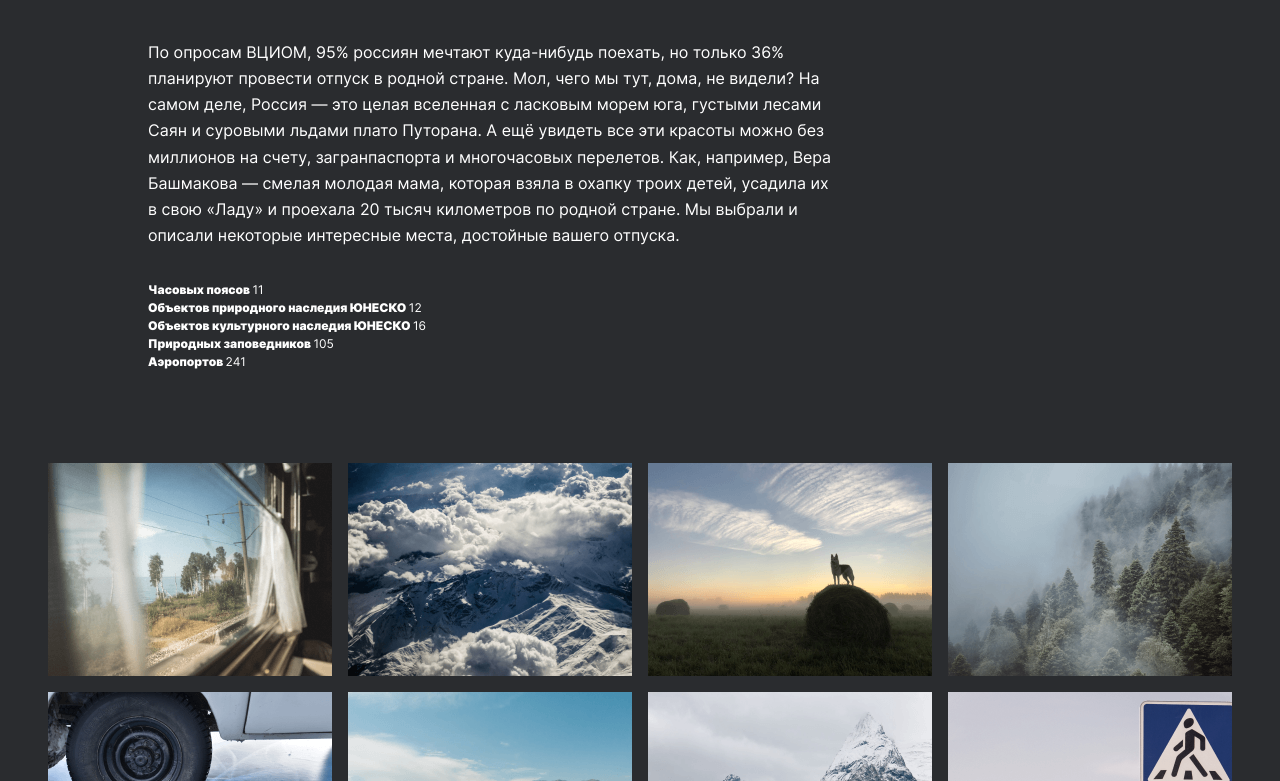
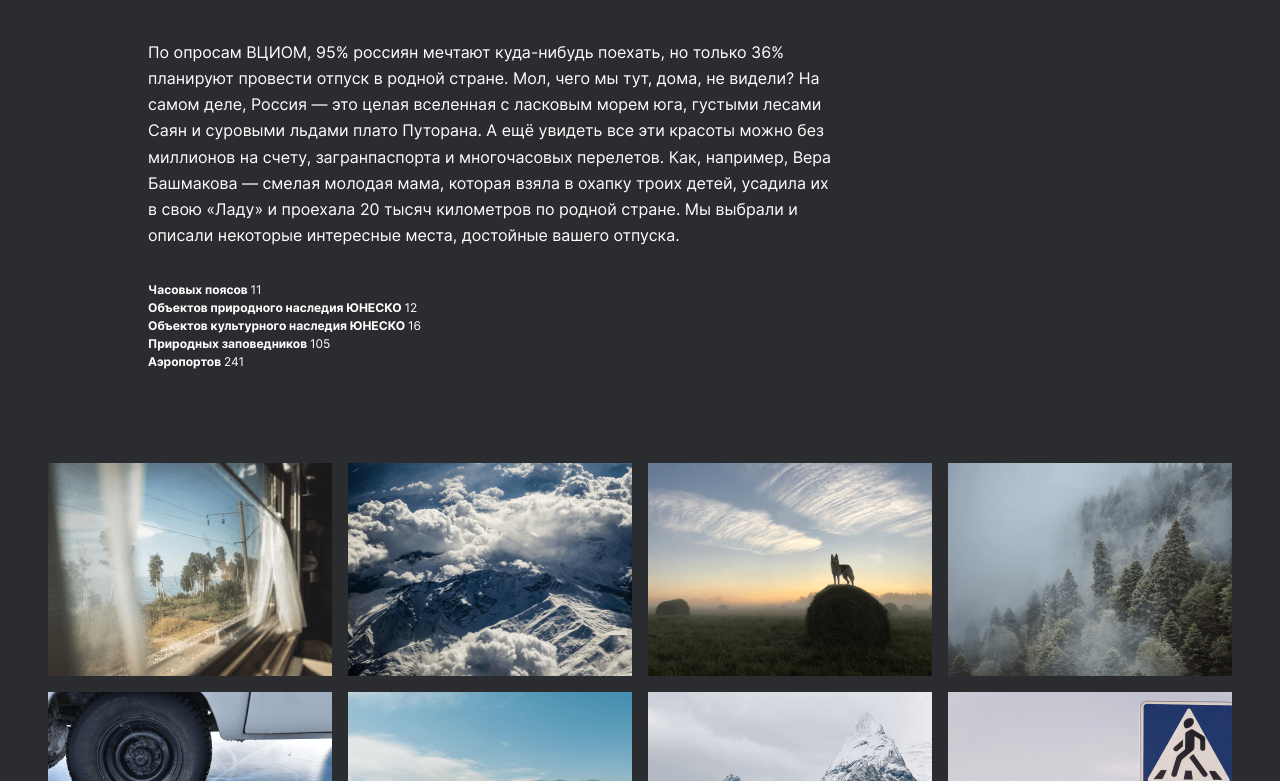
Before and after one commit to GitNikolas/russian-travel, a plain HTML site: page index.html in a window 1280 px wide. Shown: the part 1296-2077 px from the top of the page. Drawn offline with Linux system fonts and the light colour scheme.

Commit message:
На ревью

```diff
--- a/pages/index.css
+++ b/pages/index.css
@@ -56,18 +56,17 @@
 
 @font-face {
   font-family: "Inter";
-  src: url("../vendor/fonts/Inter Web/Inter-Black.woff2") format("woff2"),
-       url("../vendor/fonts/Inter Web/Inter-Black.woff") format("woff");
+  src: url("../vendor/fonts/Inter Web/Inter-Bold.woff2") format("woff2"),
+       url("../vendor/fonts/Inter Web/Inter-Bold.woff") format("woff");
+  font-style: bold;
   font-weight: 700;
-  font-style: normal;
   font-display: swap;
 }
 
 @font-face {
   font-family: "Inter";
-  src: url("../vendor/fonts/Inter Web/Inter-Bold.woff2") format("woff2"),
-       url("../vendor/fonts/Inter Web/Inter-Bold.woff") format("woff");
+  src: url("../vendor/fonts/Inter Web/Inter-Black.woff2") format("woff2"),
+       url("../vendor/fonts/Inter Web/Inter-Black.woff") format("woff");
   font-weight: 900;
-  font-style: bold;
   font-display: swap;
 }
```
